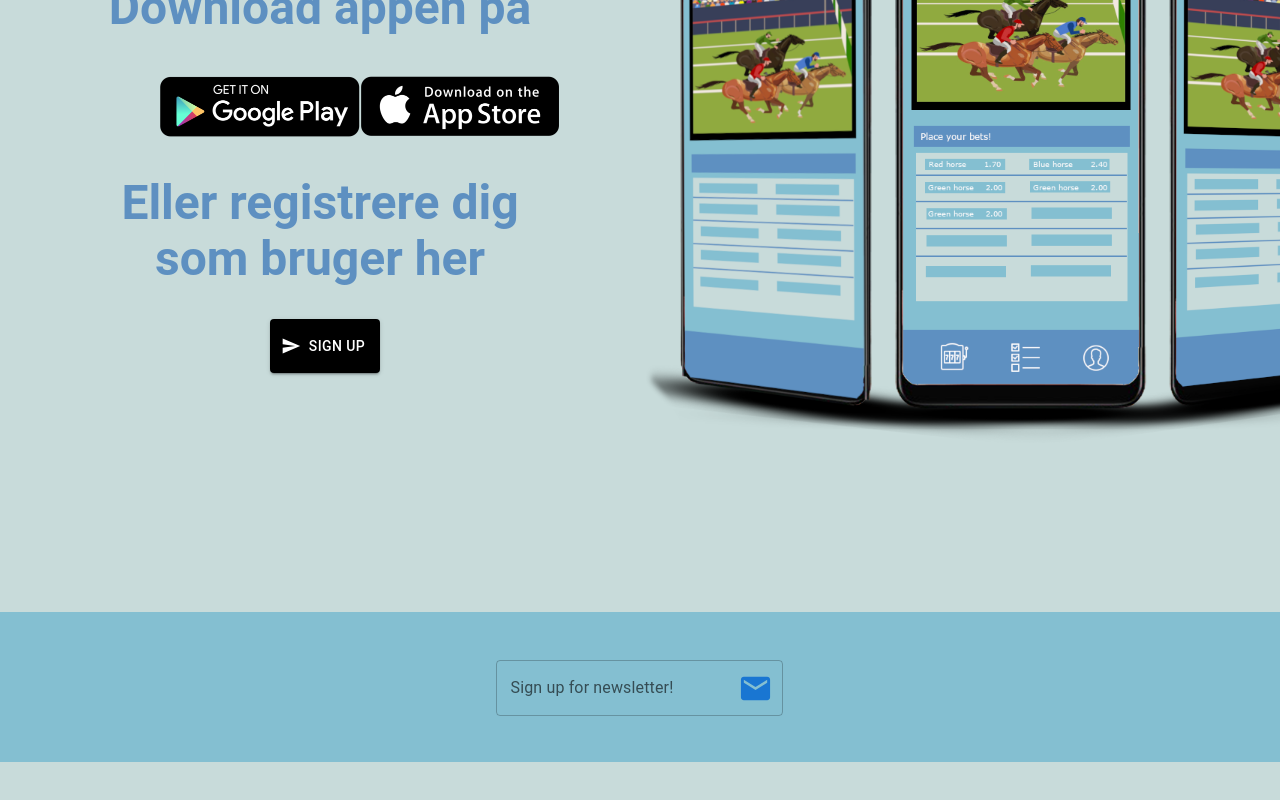
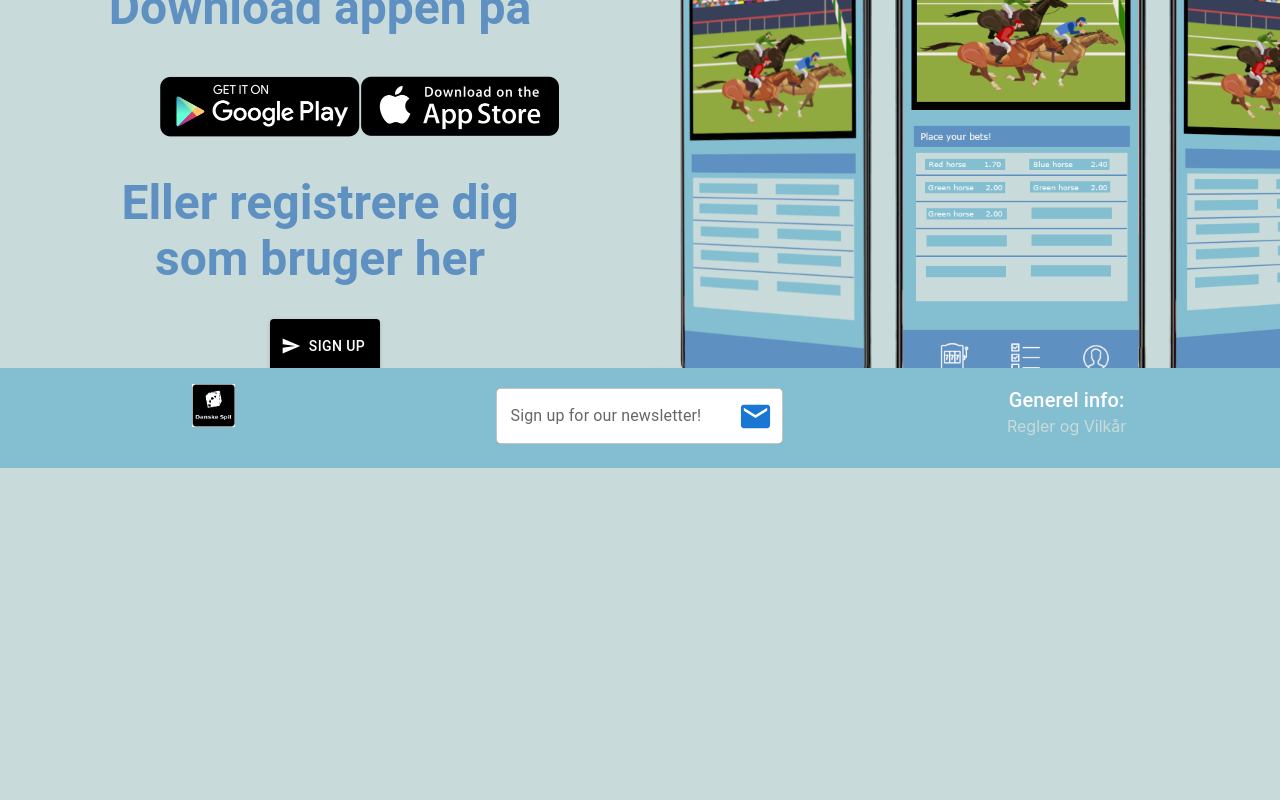
Before and after one commit to Minhly/ReactSvendeSite, a React (Create React App) app in the folder gamblingsite/: page / in a window 1280 px wide. Shown: the part 332-1132 px from the top of the page. After the commit the page ends 1004 px from the top, so only its background shows below. Built offline with nearby package versions, Linux system fonts and the light colour scheme.

Commit message:
changes to frontpage design footer and topheader

```diff
--- a/gamblingsite/src/layout/TopHeader.js
+++ b/gamblingsite/src/layout/TopHeader.js
@@ -1,16 +1,23 @@
 import { AppBar, Grid, Toolbar, Typography } from "@mui/material";
 import AdminPanelSettingsIcon from "@mui/icons-material/AdminPanelSettings";
 import { Link } from "react-router-dom";
+import { useCookies } from "react-cookie";
+import CookieConsent from "../components/cookieConsent";
 
 const TopHeader = () => {
+  const [cookies] = useCookies(["cookieConsent"]);
+
   return (
-    <AppBar style={{ background: '#5e90c1', width: '100%' }}>
+    <AppBar style={{ background: "#5e90c1", width: "100%" }}>
       <Toolbar>
-        <Grid container padding={2}>
+        <Grid container padding={4}>
           <Grid item md="10">
             <Typography variant="h3" fontWeight="bold">
-              <Link to="/" style={{ textDecoration: 'none', color: '#fff' }}>Gambleon</Link>
+              <Link to="/" style={{ textDecoration: "none", color: "#fff" }}>
+                Gambleon
+              </Link>
             </Typography>
+            {!cookies.cookieConsent && <CookieConsent />}
           </Grid>
           <Grid item md="2" align="right" marginTop={1}>
             <Link to="/pages/login">
@@ -21,6 +28,6 @@ const TopHeader = () => {
       </Toolbar>
     </AppBar>
   );
-}
+};
 
 export default TopHeader;
--- a/gamblingsite/src/layout/footerx.js
+++ b/gamblingsite/src/layout/footerx.js
@@ -8,34 +8,52 @@ import {
   Box,
   IconButton,
 } from "@mui/material";
-import AdminPanelSettingsIcon from "@mui/icons-material/AdminPanelSettings";
 import { Link } from "react-router-dom";
-import EmailIcon from "@mui/icons-material/Email";
+import Newsletter from "../components/newsletter";
+import DkLogo from "../assets/dsdd.jpg";
 
 function Footer() {
   return (
     <Grid
       container
       md="12"
-      style={{ backgroundColor: "#84bfd1", height: "150px", width: "100%" }}
+      style={{
+        backgroundColor: "#84bfd1",
+        height: "100px",
+        width: "100%",
+        position: "fixed",
+        left: "0",
+        bottom: "0",
+        right: "0",
+        zIndex: "100",
+      }}
     >
-      <Grid item md="4"></Grid>
-      <Grid item md="4" marginTop={2} justifyContent="center">
-        <Box textAlign="center" marginTop={4}>
-          <TextField
-            label="Sign up for newsletter!"
-            color="primary"
-            InputProps={{
-              endAdornment: (
-                <IconButton edge="end" color="primary">
-                  {<EmailIcon fontSize="large" />}
-                </IconButton>
-              ),
-            }}
-          />
+      <Grid item md="4">
+        <Box textAlign="center" marginTop={2}>
+          <img src={DkLogo} alt="DkLogo" width={"10%"} />
         </Box>
       </Grid>
-      <Grid item md="4"></Grid>
+      <Grid item md="4">
+        <Newsletter />
+      </Grid>
+      <Grid item md="4" marginTop={1}>
+        <Box textAlign="center" marginTop={1}>
+          <Typography
+            variant="h6"
+            style={{ textDecoration: "none", color: "#fff" }}
+          >
+            Generel info:
+          </Typography>
+          <Typography variant="h8">
+            <Link
+              to="/pages/rules"
+              style={{ textDecoration: "none", color: "#c8dbda" }}
+            >
+              Regler og Vilkår
+            </Link>
+          </Typography>
+        </Box>
+      </Grid>
     </Grid>
   );
 }
--- a/gamblingsite/src/pages/home.js
+++ b/gamblingsite/src/pages/home.js
@@ -47,6 +47,7 @@ function Home() {
           som bruger her
         </Typography>
         <Box textAlign="center" marginTop={4}>
+          <Link to="/pages/register">
             <Button
               variant="contained"
               startIcon={<SendIcon />}
@@ -58,10 +59,11 @@ function Home() {
             >
               Sign up
             </Button>
+          </Link>
         </Box>
       </Grid>
       <Grid item md="6" sm="12" marginTop={5}>
-        <img src={SmexyIphones} alt="Phone" width={900}/>
+        <img src={SmexyIphones} alt="Phone" width={900} />
       </Grid>
     </Grid>
   );
```
Also changed, not shown: gamblingsite/src/darkMode.css (added, +8 -0 lines). Lines whose indentation alone changed are shown as unchanged.
